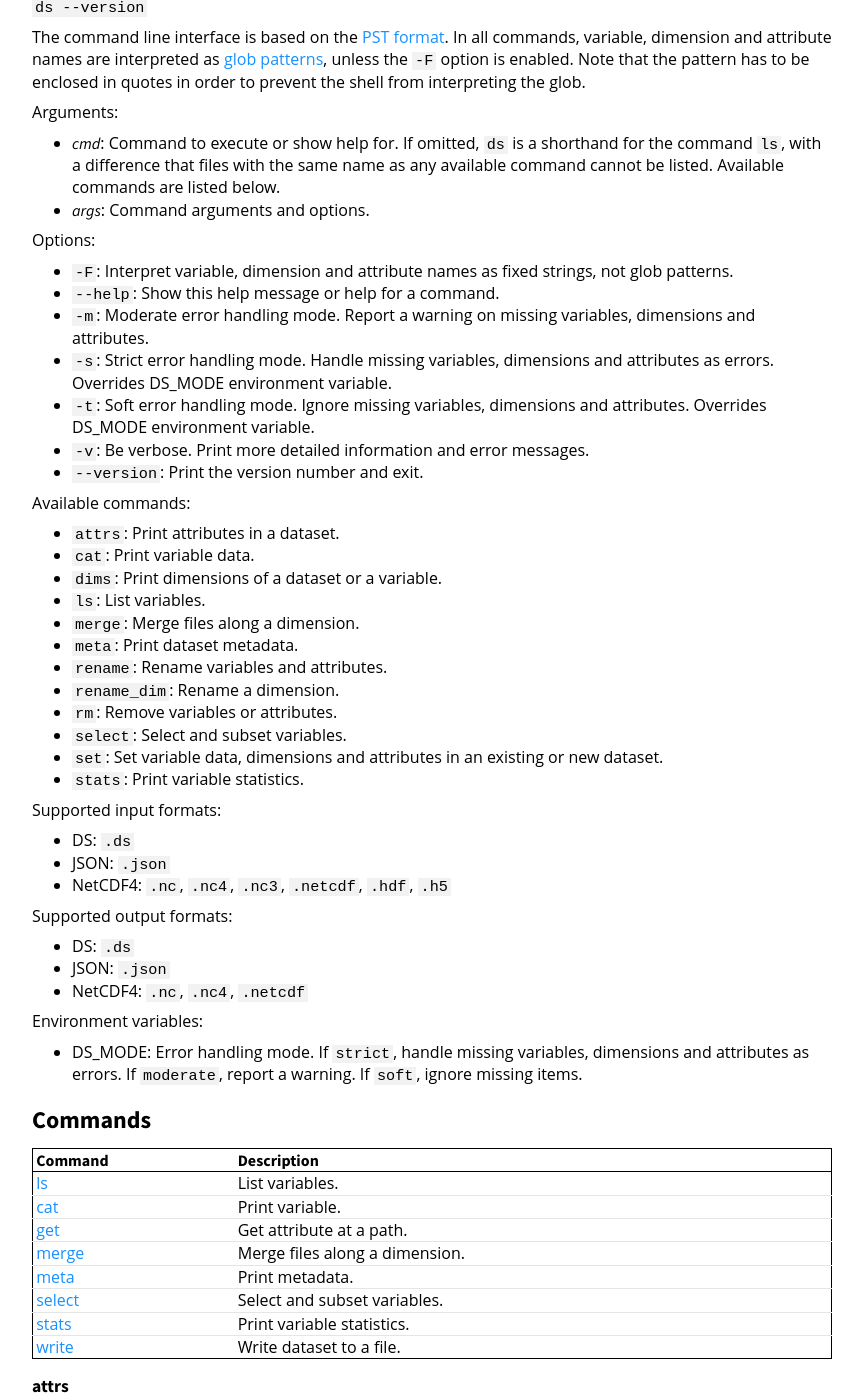
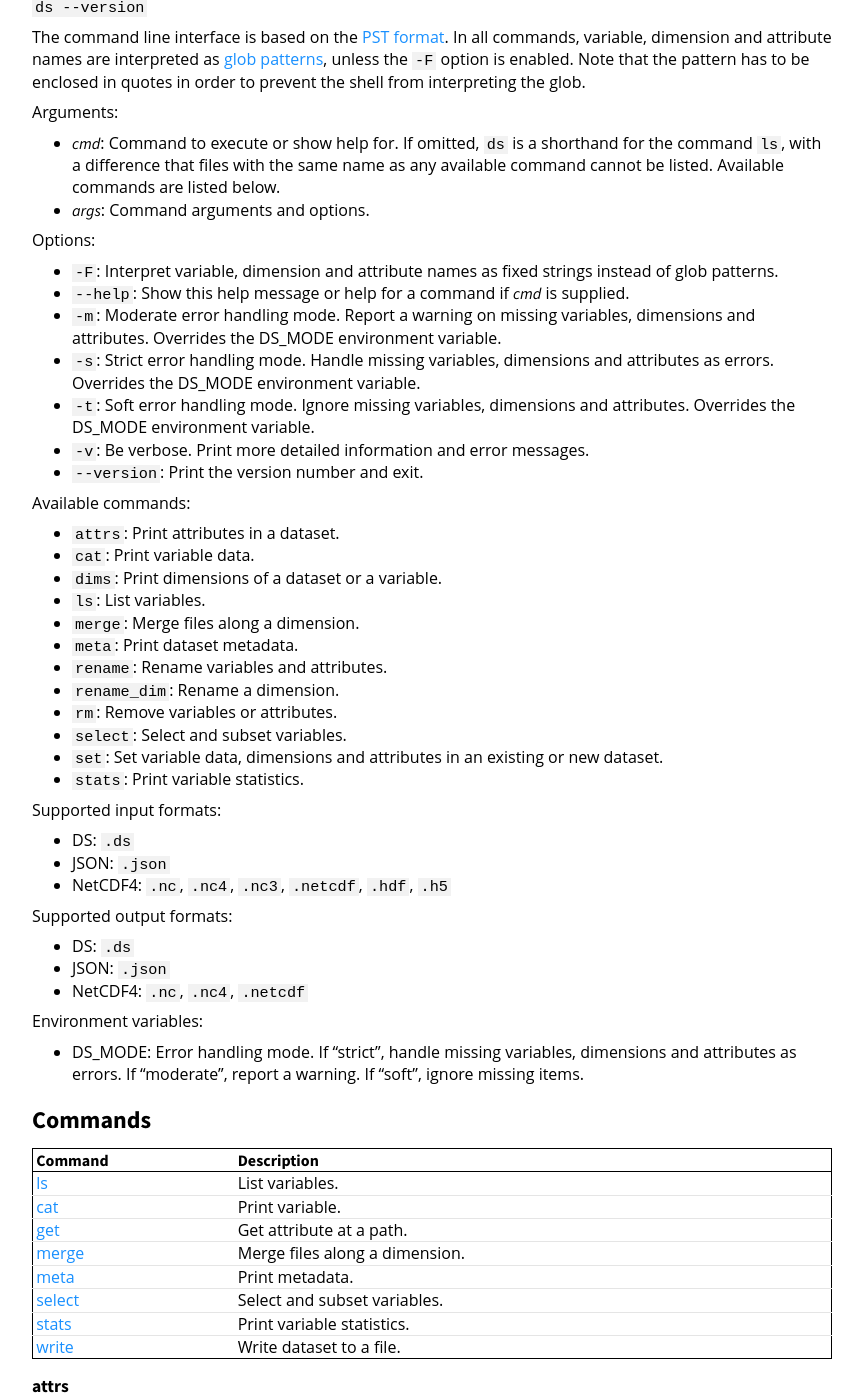
Before and after one commit to peterkuma/ds-format, a Jekyll site: the page built from docs/Command_line/2.0.0/index.md, in a window 1280 px wide and 1400 px high, scrolled down 540 px. Shown: the whole window, without its empty margins (208-1071 px from the left). Built offline with Jekyll 4.4.1, drawn with Linux system fonts in a browser that asks for light colours; some web fonts are replaced.

Commit message:
ds: Improve help message

```diff
--- a/docs/_includes/cmd_ds.md
+++ b/docs/_includes/cmd_ds.md
@@ -18,11 +18,11 @@ Arguments:
 
 Options:
 
-- `-F`: Interpret variable, dimension and attribute names as fixed strings, not glob patterns.
-- `--help`: Show this help message or help for a command.
-- `-m`: Moderate error handling mode. Report a warning on missing variables, dimensions and attributes.
-- `-s`: Strict error handling mode. Handle missing variables, dimensions and attributes as errors. Overrides DS_MODE environment variable.
-- `-t`: Soft error handling mode. Ignore missing variables, dimensions and attributes. Overrides DS_MODE environment variable.
+- `-F`: Interpret variable, dimension and attribute names as fixed strings instead of glob patterns.
+- `--help`: Show this help message or help for a command if *cmd* is supplied.
+- `-m`: Moderate error handling mode. Report a warning on missing variables, dimensions and attributes. Overrides the DS_MODE environment variable.
+- `-s`: Strict error handling mode. Handle missing variables, dimensions and attributes as errors. Overrides the DS_MODE environment variable.
+- `-t`: Soft error handling mode. Ignore missing variables, dimensions and attributes. Overrides the DS_MODE environment variable.
 - `-v`: Be verbose. Print more detailed information and error messages.
 - `--version`: Print the version number and exit.
 
@@ -55,6 +55,6 @@ Supported output formats:
 
 Environment variables:
 
-- DS_MODE: Error handling mode. If `strict`, handle missing variables, dimensions and attributes as errors. If `moderate`, report a warning. If `soft`, ignore missing items.
+- DS_MODE: Error handling mode. If "strict", handle missing variables, dimensions and attributes as errors. If "moderate", report a warning. If "soft", ignore missing items.
 
 {% endraw %}
```
Also changed, not shown: 3 other files.
